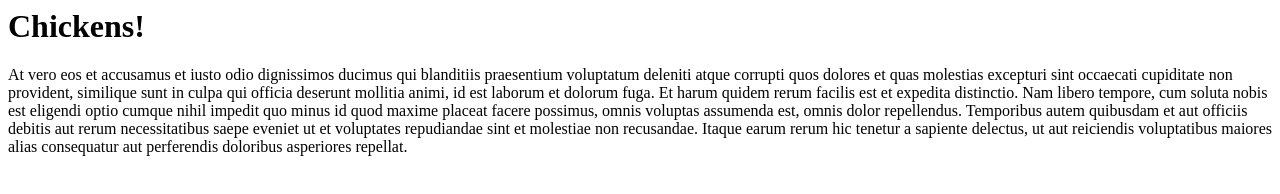
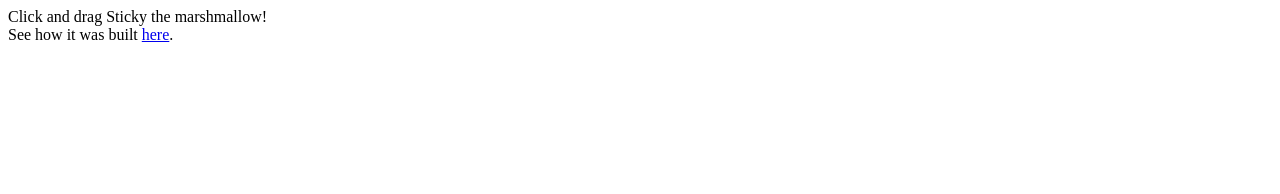
Before and after one commit to Morgan-Sell/chickens, a plain HTML site: page index.html in a window 1280 px wide. Drawn offline with Linux system fonts and the light colour scheme.

Commit message:
add animated text

```diff
--- a/index.html
+++ b/index.html
@@ -7,8 +7,11 @@
 </head>
 
 <body>
-	<h1>Chickens!</h1>
-	<p>At vero eos et accusamus et iusto odio dignissimos ducimus qui blanditiis praesentium voluptatum deleniti atque corrupti quos dolores et quas molestias excepturi sint occaecati cupiditate non provident, similique sunt in culpa qui officia deserunt mollitia animi, id est laborum et dolorum fuga. Et harum quidem rerum facilis est et expedita distinctio. Nam libero tempore, cum soluta nobis est eligendi optio cumque nihil impedit quo minus id quod maxime placeat facere possimus, omnis voluptas assumenda est, omnis dolor repellendus. Temporibus autem quibusdam et aut officiis debitis aut rerum necessitatibus saepe eveniet ut et voluptates repudiandae sint et molestiae non recusandae. Itaque earum rerum hic tenetur a sapiente delectus, ut aut reiciendis voluptatibus maiores alias consequatur aut perferendis doloribus asperiores repellat.</p>
+	<div class="instructions">
+  Click and drag Sticky the marshmallow!<br>
+  See how it was built <a href="https://codepen.io/MarioD/post/hot-and-sticky-the-process" target="_blank">here</a>.
+</div>
+  <div class="height-warning"></div>
 </body>
 
 </html>
```
